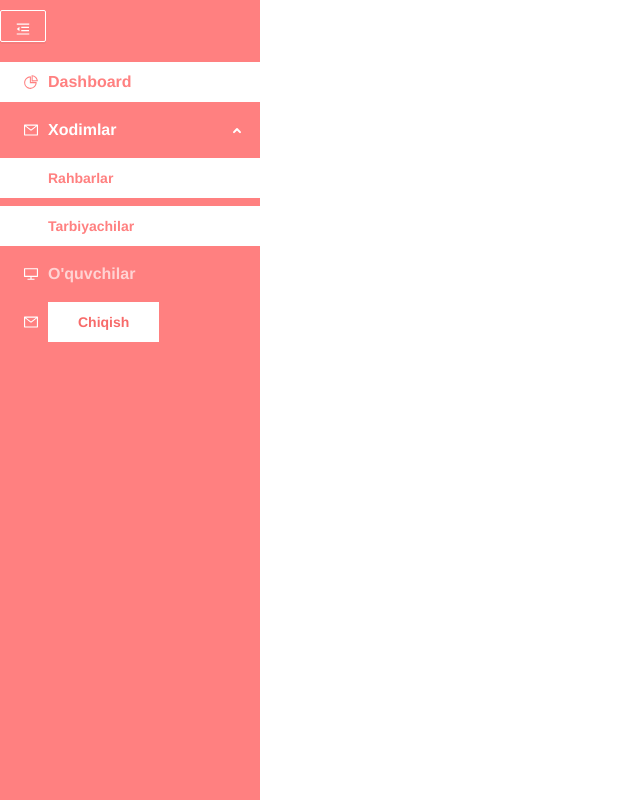
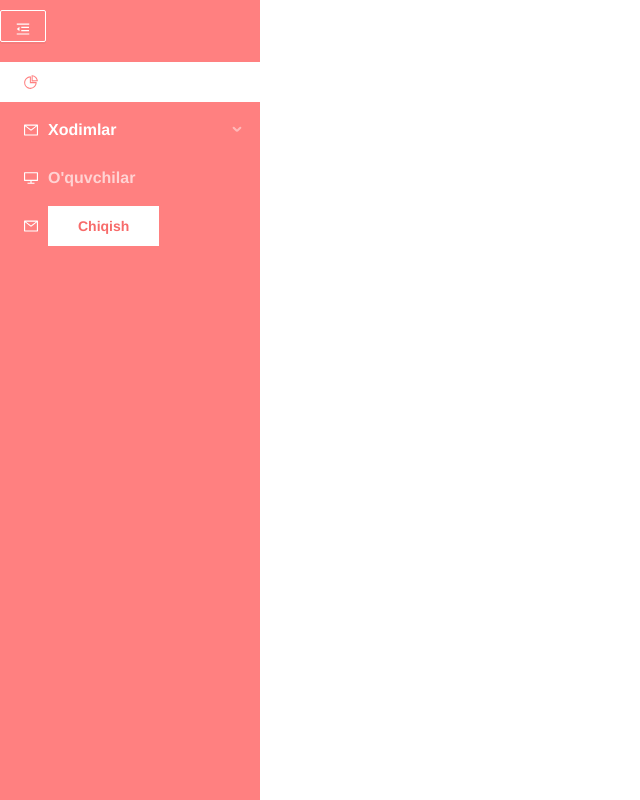
Before and after one commit to Rahmonbek/bogcha, a React (Create React App) app: page /educator in a window 1280 px wide. Shown: the whole page, without its empty margins (0-640 px from the left). Built offline with nearby package versions, Linux system fonts and the light colour scheme.

Commit message:
adsada
adsad

```diff
--- a/src/App.js
+++ b/src/App.js
@@ -130,12 +130,6 @@ function App() {
         <Route exact path="/rahbariyat/uz">
           <Rahbariyat />
         </Route>
-        <Route exact path="/rahbarlar/uz">
-          <Rahbarlar />
-        </Route>
-        <Route exact path="/kids/uz">
-          <Kids />
-        </Route>
       </Switch>
     </BrowserRouter>
   );
--- a/src/css/Dashboard.module.css
+++ b/src/css/Dashboard.module.css
@@ -301,4 +301,6 @@ body {
   z-index: -3;
   width: 100%;
   height: 100%;
+  background-color: black;
+  opacity: 0.9;
 }
--- a/src/pages/Dashboard.js
+++ b/src/pages/Dashboard.js
@@ -89,6 +89,7 @@ export default class Dashboard extends Component {
                 <YouTube
                   video="Vjkedan2rxA"
                   autoplay
+                  muted
                   controls={false}
                   showRelatedVideos={false}
                   showInfo={false}
@@ -99,6 +100,7 @@ export default class Dashboard extends Component {
                   loop={0}
                   width="100%"
                   height="100%"
+                  style={{ zIndex: "-7" }}
                 />
               </div>
               {/* <video autoPlay="autoplay" loop="loop" muted>
--- a/src/pages/Teachers1.js
+++ b/src/pages/Teachers1.js
@@ -1,7 +1,7 @@
 import React, { Component } from "react";
 import { Table, Button, Form } from "react-bootstrap";
 import styles from "../css/kids.module.css";
-export default class teachers1 extends Component {
+export default class Teachers1 extends Component {
   state = {
     kids: [
       {
--- a/src/pages/cabinetEducator.js
+++ b/src/pages/cabinetEducator.js
@@ -3,6 +3,7 @@ import { BrowserRouter, Switch, Route, Link } from "react-router-dom";
 import NavbarKabinet from "./NavbarKabinet";
 import Kids from "./kids";
 import Rahbarlar from "./Rahbarlar";
+import Teachers1 from "./Teachers1";
 import {
   FaHome,
   FaPhoneAlt,
@@ -82,7 +83,6 @@ export default class CabinetEducator extends Component {
                   <Menu
                     style={{ backgroundColor: "#FF8080" }}
                     defaultSelectedKeys={["1"]}
-                    defaultOpenKeys={["sub1"]}
                     mode="inline"
                     theme="dark"
                     inlineCollapsed={this.state.collapsed}
@@ -96,7 +96,7 @@ export default class CabinetEducator extends Component {
                       key="1"
                       icon={<PieChartOutlined />}
                     >
-                      Dashboard
+                      <Link to="/educator">Dashboard</Link>
                     </Menu.Item>
                     <SubMenu
                       key="sub1"
@@ -112,13 +112,13 @@ export default class CabinetEducator extends Component {
                         style={{ backgroundColor: "white", color: "#FF8080" }}
                         key="5"
                       >
-                        Rahbarlar
+                        <Link to="/educator/rahbarlar">Rahbarlar</Link>
                       </Menu.Item>
                       <Menu.Item
                         style={{ backgroundColor: "white", color: "#FF8080" }}
                         key="6"
                       >
-                        Tarbiyachilar
+                        <Link to="/educator/tarbiyachilar">Tarbiyachilar</Link>
                       </Menu.Item>
                     </SubMenu>
                     <Menu.Item
@@ -130,7 +130,7 @@ export default class CabinetEducator extends Component {
                       key="2"
                       icon={<DesktopOutlined />}
                     >
-                      <Link to="/kids"> O'quvchilar</Link>
+                      <Link to="/educator/kids">O'quvchilar</Link>
                     </Menu.Item>
 
                     <Menu.Item
@@ -149,6 +149,7 @@ export default class CabinetEducator extends Component {
                       >
                         <Link
                           to="/"
+                          target="_parent"
                           style={{ color: "#F76B6A", fontWeight: "800" }}
                         >
                           Chiqish
@@ -157,6 +158,17 @@ export default class CabinetEducator extends Component {
                     </Menu.Item>
                   </Menu>
                 </div>
+                <Switch>
+                  <Route exact path="/educator/rahbarlar">
+                    <Rahbarlar />
+                  </Route>
+                  <Route exact path="/educator/tarbiyachilar">
+                    <Teachers1 />
+                  </Route>
+                  <Route exact path="/educator/kids">
+                    <Kids />
+                  </Route>
+                </Switch>
               </BrowserRouter>
             </div>
           </div>
```
